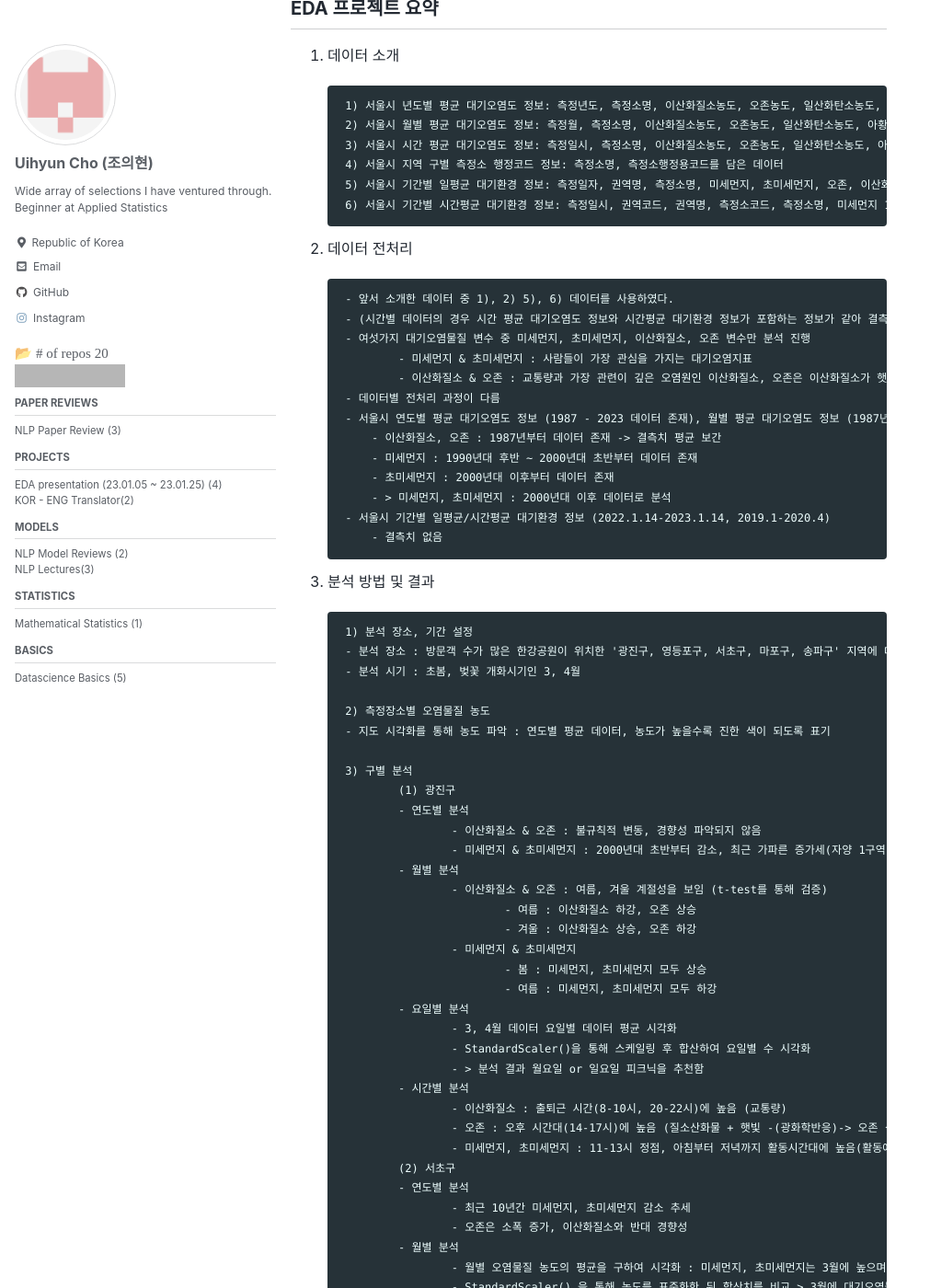
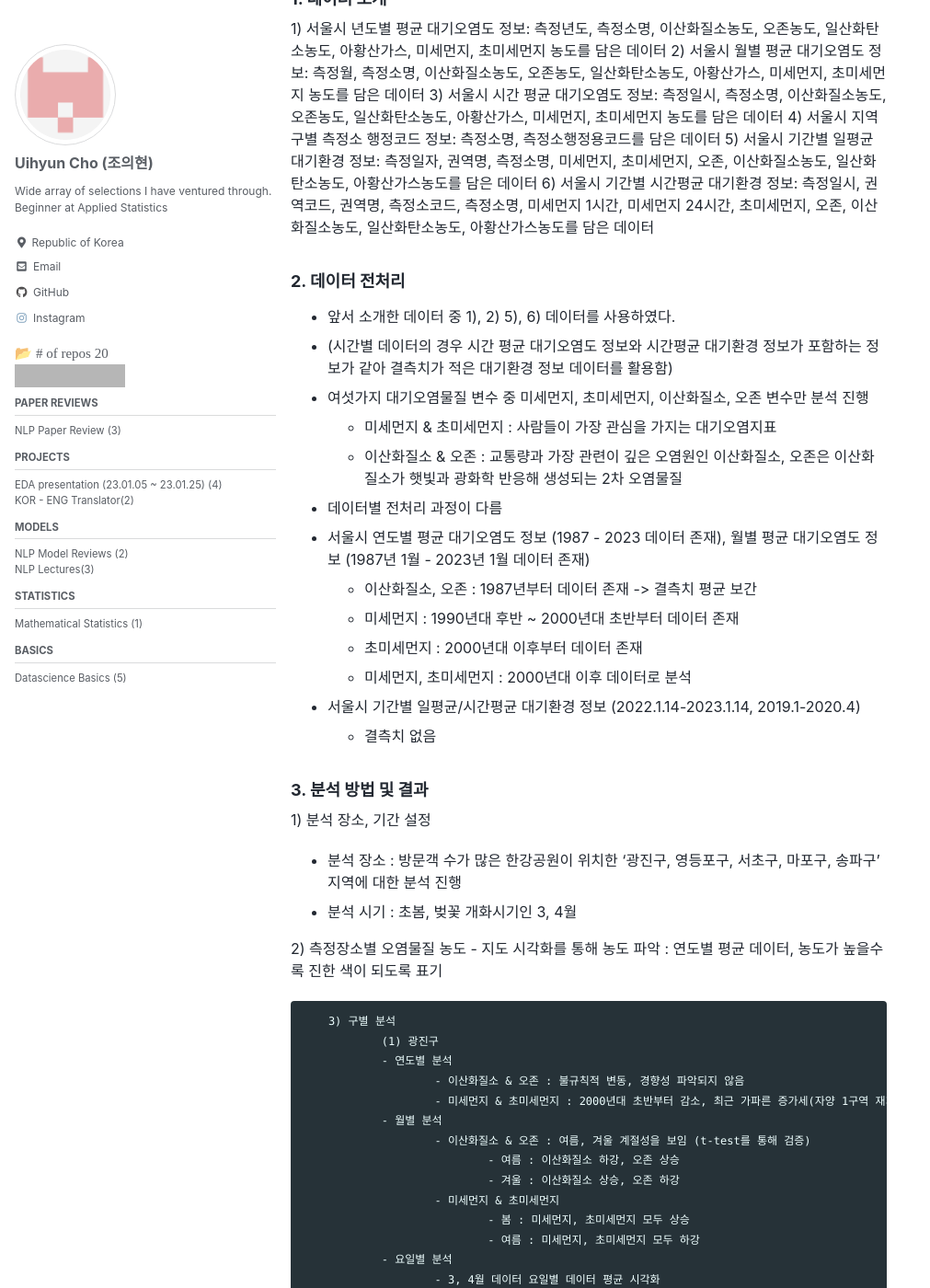
Before and after one commit to a2ran/a2ran.github.io, a Jekyll site: the page built from _posts/9th_EDA/2023-01-19-conclusion.md, in a window 1280 px wide and 1400 px high, scrolled down 1045 px. Shown: the whole window at 92% size, without its empty margins (0-1011 px from the left). Built offline with Jekyll 4.4.1, drawn with Linux system fonts in a browser that asks for light colours; cached includes are drawn as plain includes; comment, search, counter and statistics services are not loaded; some of the changed text lies outside the part shown; grey boxes are pictures that could not be loaded.

Commit message:
Update 2023-01-19-conclusion.md

```diff
--- a/_posts/9th_EDA/2023-01-19-conclusion.md
+++ b/_posts/9th_EDA/2023-01-19-conclusion.md
@@ -13,62 +13,63 @@ sitemap:
   priority: 1.0
 ---
 
-01-05 ~ 01-26까지 DataScience Lab 학회에서 진행한 EDA 프로젝트 요약본입니다.
-깃허브 repository link: [https://github.com/a2ran/9th_EDA/tree/main/4%E1%84%8C%E1%85%A9](https://github.com/a2ran/9th_EDA/tree/main/4%E1%84%8C%E1%85%A9)
+01-05 ~ 01-26까지 DataScience Lab 학회에서 진행한 EDA 프로젝트 요약본입니다. <br>
+**깃허브 repository link:**  <br>
+[https://github.com/a2ran/9th_EDA/tree/main/4%E1%84%8C%E1%85%A9](https://github.com/a2ran/9th_EDA/tree/main/4%E1%84%8C%E1%85%A9)
 
 ## 환경 (서울 시내 구 별 대기 오염도와 조성에 관한 데이터)
 #### 참여자 : 이재우, 김서진, 박서연, 임선민, 조세린, 조의현
 #### EDA 프로젝트 자료 소개
-> * Dataset
->   * [서울시 년도별 평균 대기오염도 정보](https://data.seoul.go.kr/dataList/OA-2216/S/1/datasetView.do) : 연도별 평균 대기오염물질 농도 정보를 담은 데이터
->   * [서울시 월별 평균 대기오염도 정보](https://data.seoul.go.kr/dataList/OA-2217/S/1/datasetView.do): 월별 평균 대기오염물질 농도 정보를 담은 데이터
->   * [서울시 시간 평균 대기오염도 정보](https://data.seoul.go.kr/dataList/OA-2275/S/1/datasetView.do): 시간별 평균 대기오염물질 농도 정보를 담은 데이터
->   * [서울시 지역 구별 측정소 행정코드 정보](https://data.seoul.go.kr/dataList/OA-1199/S/1/datasetView.do): 대기오염 측정소의 행정코드 정보를 담은 데이터
->   * [서울시 기간별 일평균 대기환경 정보](https://data.seoul.go.kr/dataList/OA-2220/S/1/datasetView.do): 기간별로 하루 평균 대기오염물질 농도 정보를 담은 데이터
->   * [서울시 기간별 시간평균 대기환경 정보](https://data.seoul.go.kr/dataList/OA-2221/S/1/datasetView.do): 기간별로 시간 평균(1시간, 24시간) 대기오염물질 농도 정보를 담은 데이터
->   * [네이버 블로그 크롤링 API](https://openapi.naver.com/v1/search/blog): 블로그 크롤링으로 워드클라우드 작성 시 사용한 공개 API
-> * [4조 EDA 발표자료](4조/EDA_4조_발표자료.pdf) : EDA 발표 때 사용한 ppt입니다.
-> * [4조 EDA 최종 코드](4조/EDA_4조_코드.ipynb) : EDA 발표와 관련하여 사용된 코드입니다.
+
+* Dataset
+  * [서울시 년도별 평균 대기오염도 정보](https://data.seoul.go.kr/dataList/OA-2216/S/1/datasetView.do) : 연도별 평균 대기오염물질 농도 정보를 담은 데이터
+  * [서울시 월별 평균 대기오염도 정보](https://data.seoul.go.kr/dataList/OA-2217/S/1/datasetView.do): 월별 평균 대기오염물질 농도 정보를 담은 데이터
+  * [서울시 시간 평균 대기오염도 정보](https://data.seoul.go.kr/dataList/OA-2275/S/1/datasetView.do): 시간별 평균 대기오염물질 농도 정보를 담은 데이터
+  * [서울시 지역 구별 측정소 행정코드 정보](https://data.seoul.go.kr/dataList/OA-1199/S/1/datasetView.do): 대기오염 측정소의 행정코드 정보를 담은 데이터
+  * [서울시 기간별 일평균 대기환경 정보](https://data.seoul.go.kr/dataList/OA-2220/S/1/datasetView.do): 기간별로 하루 평균 대기오염물질 농도 정보를 담은 데이터
+  * [서울시 기간별 시간평균 대기환경 정보](https://data.seoul.go.kr/dataList/OA-2221/S/1/datasetView.do): 기간별로 시간 평균(1시간, 24시간) 대기오염물질 농도 정보를 담은 데이터
+  * [네이버 블로그 크롤링 API](https://openapi.naver.com/v1/search/blog): 블로그 크롤링으로 워드클라우드 작성 시 사용한 공개 API
+ * [4조 EDA 발표자료](4조/EDA_4조_발표자료.pdf) : EDA 발표 때 사용한 ppt입니다.
+ * [4조 EDA 최종 코드](4조/EDA_4조_코드.ipynb) : EDA 발표와 관련하여 사용된 코드입니다.
 
 <br>
 
 
-
 ## EDA 프로젝트 요약
 
-1. 데이터 소개
+### 1. 데이터 소개
 
-        1) 서울시 년도별 평균 대기오염도 정보: 측정년도, 측정소명, 이산화질소농도, 오존농도, 일산화탄소농도, 아황산가스, 미세먼지, 초미세먼지 농도를 담은 데이터
-        2) 서울시 월별 평균 대기오염도 정보: 측정월, 측정소명, 이산화질소농도, 오존농도, 일산화탄소농도, 아황산가스, 미세먼지, 초미세먼지 농도를 담은 데이터
-        3) 서울시 시간 평균 대기오염도 정보: 측정일시, 측정소명, 이산화질소농도, 오존농도, 일산화탄소농도, 아황산가스, 미세먼지, 초미세먼지 농도를 담은 데이터
-        4) 서울시 지역 구별 측정소 행정코드 정보: 측정소명, 측정소행정용코드를 담은 데이터
-        5) 서울시 기간별 일평균 대기환경 정보: 측정일자, 권역명, 측정소명, 미세먼지, 초미세먼지, 오존, 이산화질소농도, 일산화탄소농도, 아황산가스농도를 담은 데이터
-        6) 서울시 기간별 시간평균 대기환경 정보: 측정일시, 권역코드, 권역명, 측정소코드, 측정소명, 미세먼지 1시간, 미세먼지 24시간, 초미세먼지, 오존, 이산화질소농도, 일산화탄소농도, 아황산가스농도를 담은 데이터
+1) 서울시 년도별 평균 대기오염도 정보: 측정년도, 측정소명, 이산화질소농도, 오존농도, 일산화탄소농도, 아황산가스, 미세먼지, 초미세먼지 농도를 담은 데이터
+2) 서울시 월별 평균 대기오염도 정보: 측정월, 측정소명, 이산화질소농도, 오존농도, 일산화탄소농도, 아황산가스, 미세먼지, 초미세먼지 농도를 담은 데이터
+3) 서울시 시간 평균 대기오염도 정보: 측정일시, 측정소명, 이산화질소농도, 오존농도, 일산화탄소농도, 아황산가스, 미세먼지, 초미세먼지 농도를 담은 데이터
+4) 서울시 지역 구별 측정소 행정코드 정보: 측정소명, 측정소행정용코드를 담은 데이터
+5) 서울시 기간별 일평균 대기환경 정보: 측정일자, 권역명, 측정소명, 미세먼지, 초미세먼지, 오존, 이산화질소농도, 일산화탄소농도, 아황산가스농도를 담은 데이터
+6) 서울시 기간별 시간평균 대기환경 정보: 측정일시, 권역코드, 권역명, 측정소코드, 측정소명, 미세먼지 1시간, 미세먼지 24시간, 초미세먼지, 오존, 이산화질소농도, 일산화탄소농도, 아황산가스농도를 담은 데이터
 
-2. 데이터 전처리
+### 2. 데이터 전처리
 
-        - 앞서 소개한 데이터 중 1), 2) 5), 6) 데이터를 사용하였다.
-        - (시간별 데이터의 경우 시간 평균 대기오염도 정보와 시간평균 대기환경 정보가 포함하는 정보가 같아 결측치가 적은 대기환경 정보 데이터를 활용함)
-        - 여섯가지 대기오염물질 변수 중 미세먼지, 초미세먼지, 이산화질소, 오존 변수만 분석 진행
-                - 미세먼지 & 초미세먼지 : 사람들이 가장 관심을 가지는 대기오염지표
-                - 이산화질소 & 오존 : 교통량과 가장 관련이 깊은 오염원인 이산화질소, 오존은 이산화질소가 햇빛과 광화학 반응해 생성되는 2차 오염물질
-        - 데이터별 전처리 과정이 다름
-        - 서울시 연도별 평균 대기오염도 정보 (1987 - 2023 데이터 존재), 월별 평균 대기오염도 정보 (1987년 1월 - 2023년 1월 데이터 존재)
-            - 이산화질소, 오존 : 1987년부터 데이터 존재 -> 결측치 평균 보간
-            - 미세먼지 : 1990년대 후반 ~ 2000년대 초반부터 데이터 존재
-            - 초미세먼지 : 2000년대 이후부터 데이터 존재
-            - > 미세먼지, 초미세먼지 : 2000년대 이후 데이터로 분석
-        - 서울시 기간별 일평균/시간평균 대기환경 정보 (2022.1.14-2023.1.14, 2019.1-2020.4)
-            - 결측치 없음
+- 앞서 소개한 데이터 중 1), 2) 5), 6) 데이터를 사용하였다.
+- (시간별 데이터의 경우 시간 평균 대기오염도 정보와 시간평균 대기환경 정보가 포함하는 정보가 같아 결측치가 적은 대기환경 정보 데이터를 활용함)
+- 여섯가지 대기오염물질 변수 중 미세먼지, 초미세먼지, 이산화질소, 오존 변수만 분석 진행
+     - 미세먼지 & 초미세먼지 : 사람들이 가장 관심을 가지는 대기오염지표
+     - 이산화질소 & 오존 : 교통량과 가장 관련이 깊은 오염원인 이산화질소, 오존은 이산화질소가 햇빛과 광화학 반응해 생성되는 2차 오염물질
+- 데이터별 전처리 과정이 다름
+- 서울시 연도별 평균 대기오염도 정보 (1987 - 2023 데이터 존재), 월별 평균 대기오염도 정보 (1987년 1월 - 2023년 1월 데이터 존재)
+     - 이산화질소, 오존 : 1987년부터 데이터 존재 -> 결측치 평균 보간
+     - 미세먼지 : 1990년대 후반 ~ 2000년대 초반부터 데이터 존재
+     - 초미세먼지 : 2000년대 이후부터 데이터 존재
+     - 미세먼지, 초미세먼지 : 2000년대 이후 데이터로 분석
+- 서울시 기간별 일평균/시간평균 대기환경 정보 (2022.1.14-2023.1.14, 2019.1-2020.4)
+     - 결측치 없음
 
 
-3. 분석 방법 및 결과
+### 3. 분석 방법 및 결과
 
-        1) 분석 장소, 기간 설정
-        - 분석 장소 : 방문객 수가 많은 한강공원이 위치한 '광진구, 영등포구, 서초구, 마포구, 송파구' 지역에 대한 분석 진행
-        - 분석 시기 : 초봄, 벚꽃 개화시기인 3, 4월
+1) 분석 장소, 기간 설정
+- 분석 장소 : 방문객 수가 많은 한강공원이 위치한 '광진구, 영등포구, 서초구, 마포구, 송파구' 지역에 대한 분석 진행
+- 분석 시기 : 초봄, 벚꽃 개화시기인 3, 4월
 
-        2) 측정장소별 오염물질 농도
+2) 측정장소별 오염물질 농도
         - 지도 시각화를 통해 농도 파악 : 연도별 평균 데이터, 농도가 높을수록 진한 색이 되도록 표기
 
         3) 구별 분석
@@ -152,31 +153,31 @@ sitemap:
 
 
 
-4. 결론
+### 4. 결론
 
-        - 피크닉을 가기 좋은 금-일 중 요일과 시간대 추천을 진행함.
-        - 광진구 : 토/일 14-17시
-        - 마포구 : 금 10-13시, 토 14-17시
-        - 영등포구 : 토/일 14-17시
-        - 서초구 : 금 10-13시, 토 18-21시, 일 14-17시
-        - 송파구 : 토/일 14-17시
+- 피크닉을 가기 좋은 금-일 중 요일과 시간대 추천을 진행함.
+- 광진구 : 토/일 14-17시
+- 마포구 : 금 10-13시, 토 14-17시
+- 영등포구 : 토/일 14-17시
+- 서초구 : 금 10-13시, 토 18-21시, 일 14-17시
+- 송파구 : 토/일 14-17시
 
-5. 아쉬운 점
+### 5. 아쉬운 점
 
-        - 이상치 및 결측치 : 데이터의 유실, 이상치 등을 인해 평균 계산의 오류 가능성
-        - 다른 변수의 영향 : 대기오염물질 농도에 영향을 미칠 수 있는 요인을 모두 고려하기 어려움
-        - 결론의 깊이 : 대기오염농도를 분석한 사후 분석만을 바탕으로 결론을 도출해 결론의 깊이가 부족함
-        - 대기오염물질 농도 합산 지표 : 스케일링 후 합산한 수치는 오차가 존재함. 가중치 부여 기준을 세우기 어려움
+- 이상치 및 결측치 : 데이터의 유실, 이상치 등을 인해 평균 계산의 오류 가능성
+- 다른 변수의 영향 : 대기오염물질 농도에 영향을 미칠 수 있는 요인을 모두 고려하기 어려움
+- 결론의 깊이 : 대기오염농도를 분석한 사후 분석만을 바탕으로 결론을 도출해 결론의 깊이가 부족함
+- 대기오염물질 농도 합산 지표 : 스케일링 후 합산한 수치는 오차가 존재함. 가중치 부여 기준을 세우기 어려움
 
-6. 추가로 하면 좋을 분석 방법
+### 6. 추가로 하면 좋을 분석 방법
 
-        - t-test 진행 시 가정 진단 test 추가로 진행하여 근거의 타당성 확보
-        - 3, 4월 미세먼지가 높은데에 대한 원인 진단 : 기타 데이터와 연계분석 진행
-        - 시계열 데이터의 특성을 고려해 이상치 제거 후 주변 시기만 활용한 분석 결과와 현 결과를 비교분석
-	- 합산 방식에 가중치 추가 : 설문조사 실시, 전문가 자문을 통한 유해도 순위 반영, EDA 결과 토대 가중치 부여(ex. 위치에 따라)
-        - 주말 시기에 대한 심층 분석 진행
-        - 지역구별 대기 오염물질 배출 데이터 분석을 통해 각 요소의 비중 분석 -> 대기 오염도 추세 분석의 타당성 확보
-        - 특히 대기오염이 심했던 날을 따로 분류해 분석 -> 심한 이유를 분석 가능
+- t-test 진행 시 가정 진단 test 추가로 진행하여 근거의 타당성 확보
+- 3, 4월 미세먼지가 높은데에 대한 원인 진단 : 기타 데이터와 연계분석 진행
+- 시계열 데이터의 특성을 고려해 이상치 제거 후 주변 시기만 활용한 분석 결과와 현 결과를 비교분석
+- 합산 방식에 가중치 추가 : 설문조사 실시, 전문가 자문을 통한 유해도 순위 반영, EDA 결과 토대 가중치 부여(ex. 위치에 따라)
+- 주말 시기에 대한 심층 분석 진행
+- 지역구별 대기 오염물질 배출 데이터 분석을 통해 각 요소의 비중 분석 -> 대기 오염도 추세 분석의 타당성 확보
+- 특히 대기오염이 심했던 날을 따로 분류해 분석 -> 심한 이유를 분석 가능
 
 <br>
 
@@ -185,7 +186,7 @@ sitemap:
  ## 각 팀원의 역할
 
 |이름|활동 내용|
-|:---:|:---|
+|:---:|:---:|
 |이재우| - (팀장) 전체 일정 관리 및 회의 진행<br> - 발표자료 제작 도움|
 |김서진| - 지도 시각화<br> - 송파구 구별 분석<br> - README.md 파일 작성|
 |박서연| - 광진구 구별 분석<br> - 발표|
```
